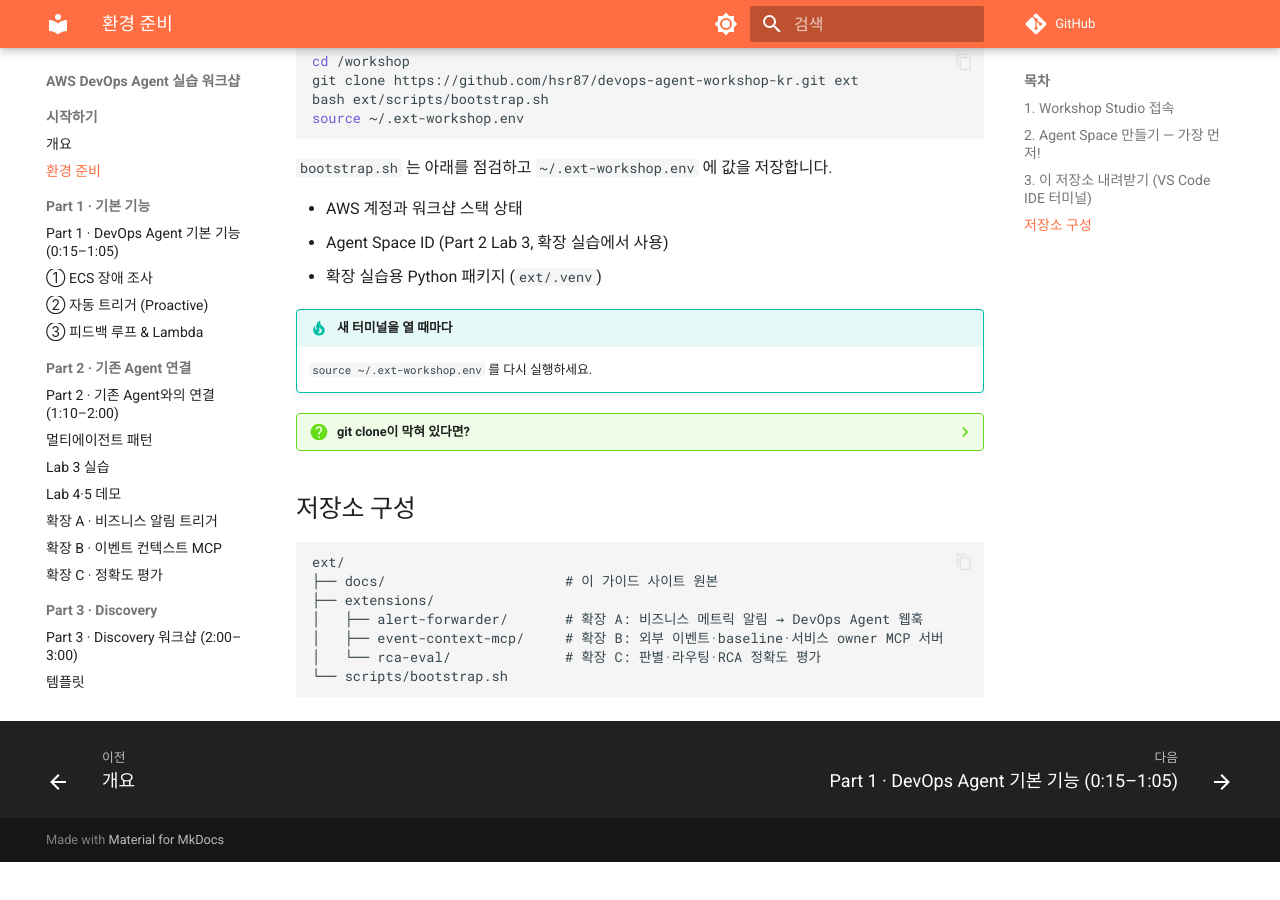
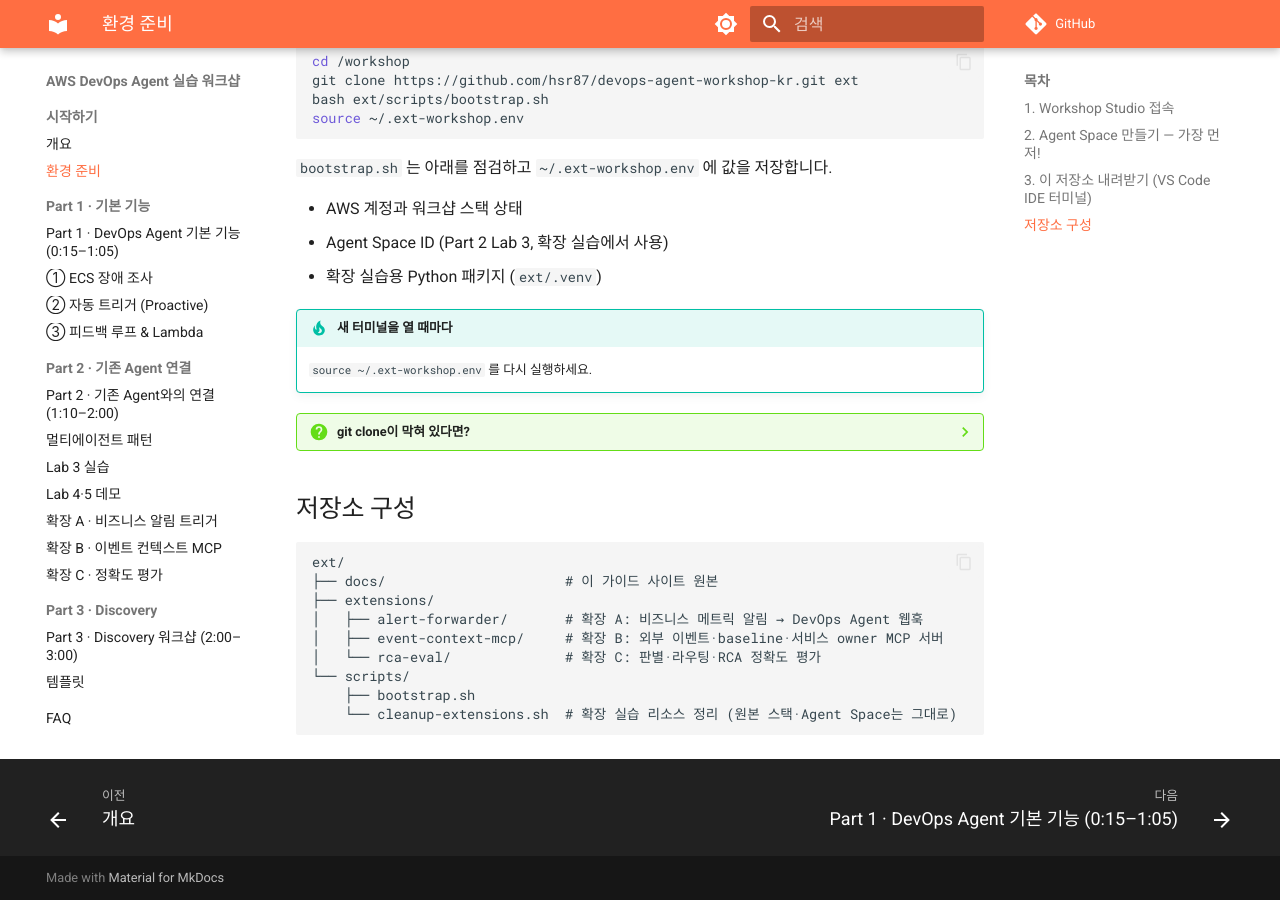
Before and after one commit to hsr87/devops-agent-workshop-kr, an MkDocs documentation site: the page built from docs/setup.md, in a window 1280 px wide and 900 px high, scrolled down 1057 px. Built offline with MkDocs 1.6.1 and Material for MkDocs 9.7.7, drawn with Linux system fonts in a browser that asks for light colours; comment, search, counter and statistics services are not loaded; before the commit the page ends 1919 px from its top, so only the background shows below that.

Commit message:
Add cleanup script for extension lab resources
Co-Authored-By: Claude Opus 5.5 <noreply@anthropic.com>

````diff
--- a/docs/setup.md
+++ b/docs/setup.md
@@ -62,5 +62,7 @@ ext/
 │   ├── alert-forwarder/       # 확장 A: 비즈니스 메트릭 알림 → DevOps Agent 웹훅
 │   ├── event-context-mcp/     # 확장 B: 외부 이벤트·baseline·서비스 owner MCP 서버
 │   └── rca-eval/              # 확장 C: 판별·라우팅·RCA 정확도 평가
-└── scripts/bootstrap.sh
+└── scripts/
+    ├── bootstrap.sh
+    └── cleanup-extensions.sh  # 확장 실습 리소스 정리 (원본 스택·Agent Space는 그대로)
 ```
````
Also changed, not shown: 1 other file.
